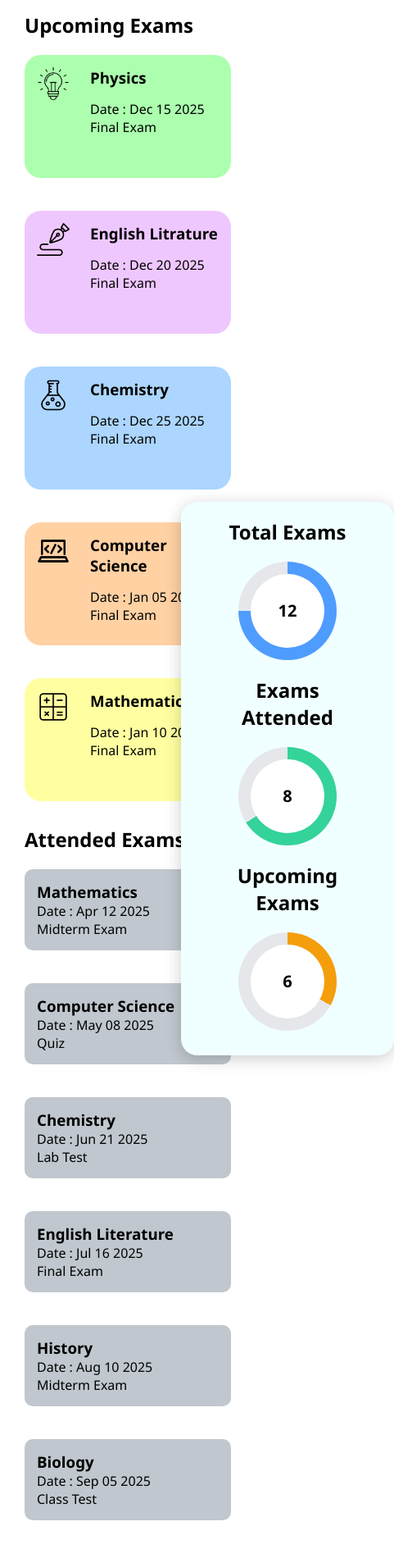
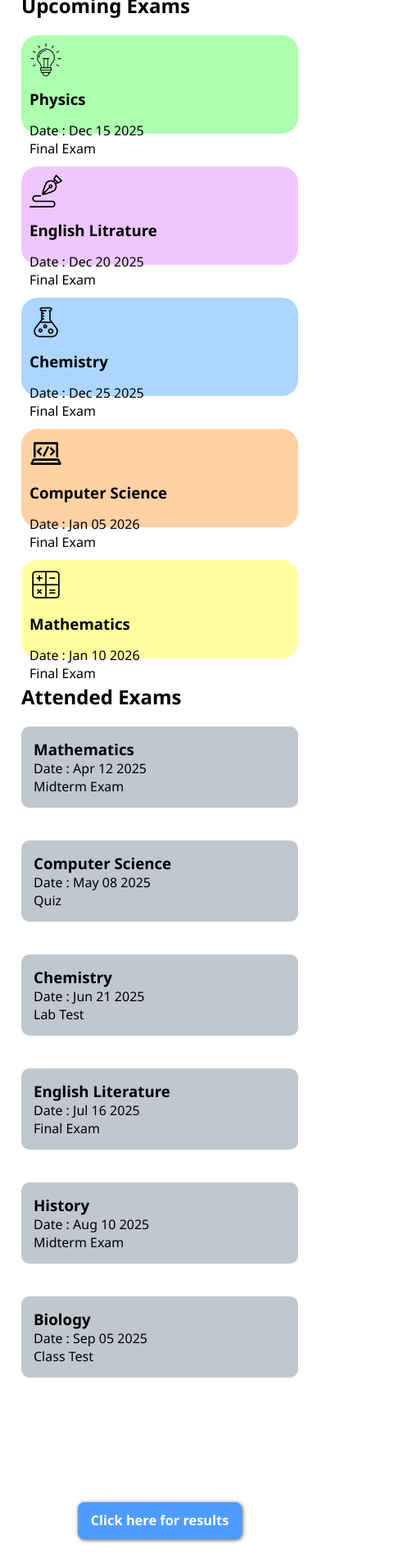
Before and after one commit to tazeem-21/student_dashboard, a plain HTML site: page exam.html in a window 390 px wide. Shown: the part 86-1997 px from the top of the page at 82% size, 481 px wide, since content can reach past the window. Drawn offline with nearby package versions, Linux system fonts and the light colour scheme.

Commit message:
Responsive

```diff
--- /dev/null
+++ b/exam.css
@@ -0,0 +1,223 @@
+html {
+  scroll-padding-top: 70px;
+  scroll-behavior: smooth;
+}
+
+body {
+  max-width: 100%;
+  margin: 0 auto;
+  font-family: Arial, sans-serif;
+}
+
+/* Sections */
+section {
+  min-height: 90vh;
+  box-sizing: border-box;
+  margin-top: 70px;
+  padding: 1rem;
+}
+
+.exam-section {
+  display: flex;
+  justify-content: space-between;
+  max-width: 1200px; /* keep content centered */
+  margin: 0 auto;
+  padding: 0 1rem;
+  gap: 4rem;
+}
+
+.left-exam-section {
+  flex: 1;
+  padding: 20px;
+}
+
+.exam-icon {
+  height: 40px;
+}
+
+.exam-upper-section,
+.exam-lower-section {
+  display: grid;
+  grid-template-columns: repeat(auto-fit, minmax(250px, 1fr));
+  gap: 20px;
+  margin-bottom: 30px;
+}
+
+.exam-attended {
+  margin-top: 20px;
+  background-color: #c0c7ce;
+  padding: 15px;
+  border-radius: 10px;
+}
+
+.exam-box {
+  min-height: 120px;
+  border-radius: 20px;
+  margin-top: 20px;
+  padding: 15px;
+  display: flex;
+  gap: 25px;
+  align-items: center;
+}
+.exam-box h3 {
+  margin-bottom: 15px;
+}
+
+.right-exam-section {
+  width: 350px;
+  text-align: center;
+  display: flex;
+  flex-direction: column;
+  justify-content: flex-start;
+  align-items: center;
+  gap: 3rem;
+}
+
+.right-exam-section h2 {
+  margin-top: 10px;
+}
+
+.exam-bars {
+  border-radius: 20px;
+  margin: 20px;
+  background-color: azure;
+  padding: 10px 20px;
+  box-shadow: 0 4px 20px rgba(0, 0, 0, 0.2);
+  width: 100%;
+}
+
+.circle {
+  margin: 20px;
+  width: 120px;
+  height: 120px;
+  border-radius: 50%;
+  background: conic-gradient(#4F9CFF 75%, #E5E7EB 0);
+  display: flex;
+  align-items: center;
+  justify-content: center;
+  position: relative;
+}
+
+.inner {
+  width: 90px;
+  height: 90px;
+  background: white;
+  border-radius: 50%;
+  display: flex;
+  align-items: center;
+  justify-content: center;
+  font-weight: bold;
+  font-size: 20px;
+}
+
+.green1 {
+  background: conic-gradient(#34D399 66%, #E5E7EB 0);
+}
+.orange1 {
+  background: conic-gradient(#F59E0B 33%, #E5E7EB 0);
+}
+
+/* Colors */
+.blue {
+  background: #acd6ff;
+}
+.green {
+  background: #acffae;
+}
+.orange {
+  background: #ffd1a3;
+}
+.purple {
+  background: #efc7ff;
+}
+.yellow {
+  background: rgb(255, 255, 161);
+}
+
+.result-box {
+  background-color: #4F9CFF;
+  text-align: center;
+  width: 250px;
+  height: 50px;
+  border-radius: 8px;
+  color: white;
+  line-height: 50px;
+  font-weight: bold;
+  box-shadow: 1px 1px 5px rgba(0, 0, 0, 0.7);
+  cursor: pointer;
+  margin-top: 5rem;
+}
+.result-box:hover{
+  transform: translateY(-5px);
+  transition: transform 0.3s ease ;
+}
+
+/* ----------------- Responsive ------------------ */
+
+/* Tablets */
+@media (max-width: 992px) {
+  .exam-section {
+    flex-direction: column;
+    align-items: center;
+    gap: 2rem;
+  }
+
+  .left-exam-section {
+    width: 100%;
+    padding: 10px;
+  }
+
+  .right-exam-section {
+    width: 100%;
+  }
+
+  .exam-box {
+    flex-direction: column;
+    align-items: flex-start;
+    height: auto;
+  }
+}
+
+/* Mobile */
+@media (max-width: 600px) {
+  section {
+    margin-top: 50px;
+    padding: 0.5rem;
+  }
+
+  .exam-section {
+    padding: 0.5rem;
+  }
+
+  .left-exam-section {
+    padding: 10px;
+  }
+
+  .exam-upper-section,
+  .exam-lower-section {
+    grid-template-columns: 1fr; /* stack cards */
+  }
+
+  .exam-box {
+    gap: 15px;
+    padding: 10px;
+    height: 30px;
+  }
+
+  .circle {
+    width: 90px;
+    height: 90px;
+  }
+  .inner {
+    width: 70px;
+    height: 70px;
+    font-size: 16px;
+  }
+
+  .result-box {
+    width: 200px;
+    height: 45px;
+    line-height: 45px;
+    font-size: 14px;
+  }
+}
--- a/exam.html
+++ b/exam.html
@@ -5,7 +5,7 @@
   <meta charset="UTF-8">
   <meta name="viewport" content="width=device-width, initial-scale=1.0">
   <title>Examination</title>
-  <link rel="stylesheet" href="style.css">
+  <link rel="stylesheet" href="exam.css">
   <link rel="stylesheet" href="nav.css">
   <link rel="icon" type="image/png" href="assets/icon1.png" />
   <link rel="stylesheet" href="https://cdn.jsdelivr.net/npm/bootstrap-icons@1.13.1/font/bootstrap-icons.min.css" />
@@ -42,6 +42,7 @@
       <!-- <a href="" class="hamburger"><i class="bi bi-list"></i></a> -->
     </nav>
   </header>
+
   <main>
     <section>
       <div class="exam-section">
@@ -131,6 +132,10 @@
         </div>
 
         <div class="right-exam-section">
+
+          <div class="result-box">
+            <h3>Click here for results</h3>
+          </div>
           <div class="exam-bars">
             <h2>Total Exams</h2>
             <div class="progress-container">
--- a/nav.css
+++ b/nav.css
@@ -5,16 +5,6 @@
   font-family: "Segoe UI", Tahoma, Geneva, Verdana, sans-serif;
 }
 
-html {
-  scroll-padding-top: 70px;
-  scroll-behavior: smooth;
-}
-
-section {
-  height: 90vh;
-  box-sizing: border-box;
-  margin-top: 70px;
-}
 .nav-bar {
   width: 100%;
   height: 70px;
--- a/style.css
+++ b/style.css
@@ -1,20 +1,24 @@
-
 .heroSection {
   display: flex;
-  height: 90vh;
+  flex-wrap: wrap;
+  min-height: 90vh;
+  gap: 20px;
 }
+
 .profile-container {
   width: 20%;
+  min-width: 250px;
 }
 
 .upper-section {
   margin: 15px;
-  height: 20vh;
+  min-height: 20vh;
   border-radius: 10px;
   background-color: rgb(239 239 239);
   display: flex;
   flex-direction: column;
   align-items: center;
+  justify-content: center;
 }
 
 .profile-icon-img {
@@ -27,6 +31,13 @@
   margin-left: 5px;
 }
 
+.lower-section {
+  margin: 15px;
+  min-height: 64vh;
+  border-radius: 10px;
+  background-color: rgb(239 239 239);
+}
+
 .lower-section-content {
   padding: 20px;
 }
@@ -34,12 +45,11 @@
   margin-bottom: 20px;
 }
 
-.lower-section {
-  margin: 15px;
-  height: 64vh;
-  border-radius: 10px;
-  background-color: rgb(239 239 239);
+.card-icon{
+  height: 50px;
 }
+
+/* Worksheet */
 .worksheet {
   width: 70%;
   border-radius: 10px;
@@ -57,7 +67,7 @@
 .card-container {
   margin: 10px;
   display: grid;
-  grid-template-columns: repeat(auto-fit, minmax(100px, 1fr));
+  grid-template-columns: repeat(auto-fit, minmax(200px, 1fr));
   gap: 20px;
 }
 
@@ -108,10 +118,7 @@
   transition: background 0.2s ease;
 }
 
-.card-icon {
-  height: 30px;
-}
-
+/* Progress */
 .progress-container {
   margin-top: 20px;
   text-align: center;
@@ -148,51 +155,51 @@
 
 .details {
   width: 30%;
+  min-width: 250px;
   background-color: rgb(255, 226, 226);
   border-radius: 10px;
   margin: 15px 15px;
 }
 
-.announcement{
+.announcement {
   background-color: #fafdff;
-  height: 250px;
+  min-height: 250px;
   margin: 15px;
   padding: 20px;
   border-radius: 30px;
 }
 
-.announcement p{
+.announcement p {
   margin-bottom: 20px;
 }
-.absent{
+
+.absent {
   margin: 15px;
   border-radius: 10px;
-
 }
 
-.absent-icon{
+.absent-icon {
   display: flex;
   margin-bottom: 15px;
   background-color: #f3e8ff;
   padding: 10px;
   border-radius: 10px;
-
   background: rgba(255, 255, 255, 0.2);
   border: 1px solid rgba(255, 255, 255, 0.3);
   backdrop-filter: blur(10px);
   -webkit-backdrop-filter: blur(10px);
   box-shadow: 0 4px 20px rgba(0, 0, 0, 0.2);
-  transition: transform 0.2s ease;
 }
-.absent-icon-img{
+.absent-icon-img {
   height: 50px;
   border-radius: 50%;
   margin-right: 20px;
 }
 
+/* Schedules */
 .daily-schedule {
   background-color: rgb(255, 227, 227);
-  height: 300px;
+  min-height: 300px;
   padding: 20px;
   margin-bottom: 30px;
 }
@@ -209,7 +216,7 @@
 
 .tabs {
   display: grid;
-  grid-template-columns: repeat(auto-fit, minmax(450px, 1fr));
+  grid-template-columns: repeat(auto-fit, minmax(250px, 1fr));
   gap: 20px;
   margin: 40px;
 }
@@ -218,18 +225,17 @@
   padding: 10px 20px;
   height: 80px;
   border-radius: 10px;
-
   background: rgba(255, 255, 255, 0.2);
   border: 1px solid rgba(255, 255, 255, 0.3);
   backdrop-filter: blur(10px);
-  -webkit-backdrop-filter: blur(10px);
   box-shadow: 0 4px 20px rgba(0, 0, 0, 0.2);
-  transition: transform 0.2s ease;
 }
-.box p{
+.box p {
   color: #484848;
   font-size: 0.9rem;
 }
+
+/* Timetable */
 .timetable {
   margin: auto;
 }
@@ -269,7 +275,6 @@ h2 {
   font-weight: bold;
   color: #000000;
 }
-
 .subject span {
   display: block;
   font-size: 12px;
@@ -290,114 +295,81 @@ h2 {
 .purple {
   background: #efc7ff;
 }
-.yellow{
+.yellow {
   background: rgb(255, 255, 161);
 }
 
-.exam-section{
-  display: flex;
-}
-.left-exam-section{
-  width: 80%;
-  height: auto;
-  padding: 30px;
-}
-
-.exam-icon{
-  height: 40px;
-}
-
-.exam-upper-section, .exam-lower-section{
-  display: grid;
-  grid-template-columns: repeat(auto-fit,minmax(250px, 1fr));
-  gap: 20px;
-  margin-bottom: 30px;
-}
-
-.exam-attended{
-  margin-top: 20px;
-  background-color: #c0c7ce;
-  padding: 15px;
-  border-radius: 10px;
-}
-
-.exam-box{
-  height: 150px;
-  border-radius: 20px;
-  margin-top: 20px;
-  padding: 15px;
-  display: flex;
-  gap: 25px;
-}
-.exam-box h3{
-  margin-bottom: 15px;
-}
-
-.right-exam-section{
-  width: 20%;
-  text-align: center;
-  display: flex;
-  flex-direction: column;
-  justify-content: center;
-  align-items: center;
-}
-
-.right-exam-section h2{
-  margin-top: 10px;
-}
-
-.exam-bars{
-  border-radius: 20px;
-    margin: 20px;
-  background-color: azure;
-  padding: 10px 50px;
-  box-shadow: 0 4px 20px rgba(0, 0, 0, 0.2);
-}
-.circle {
-  margin: 20px;
-  width: 120px;
-  height: 120px;
-  border-radius: 50%;
-  background: conic-gradient(#4F9CFF 75%, #E5E7EB 0);
-  display: flex;
-  align-items: center;
-  justify-content: center;
-  position: relative;
-}
-
-.inner {
-  width: 90px;
-  height: 90px;
-  background: white;
-  border-radius: 50%;
-  display: flex;
-  align-items: center;
-  justify-content: center;
-  font-weight: bold;
-  font-size: 20px;
-}
-
-.green1 {
-  background: conic-gradient(#34D399 66%, #E5E7EB 0);
-}
-.orange1 {
-  background: conic-gradient(#F59E0B 33%, #E5E7EB 0);
-}
-
-
-.form-card-container{
+/* Form Card */
+.form-card-container {
   border-radius: 20px;
   width: 900px;
-  margin:  150px 50px 0px 300px;
-  height: 500px;
+  max-width: 100%;
+  margin: 150px auto;
+  padding: 20px;
+  height: auto;
   background: rgba(255, 255, 255, 0.2);
   border: 1px solid rgba(255, 255, 255, 0.3);
   backdrop-filter: blur(10px);
   -webkit-backdrop-filter: blur(10px);
   box-shadow: 0 4px 20px rgba(0, 0, 0, 0.2);
-  transition: transform 0.2s ease;
 }
 
-.form-container{
-  padding: 40px;
+.form-container {
+  padding: 20px;
 }
+
+/* ----------------- Responsive ----------------- */
+
+/* Tablets */
+@media (max-width: 992px) {
+  .heroSection {
+    flex-direction: column;
+  }
+  .profile-container,
+  .worksheet,
+  .details {
+    width: 100%;
+    min-width: unset;
+  }
+  .form-card-container {
+    margin: 100px 20px;
+    width: auto;
+  }
+}
+
+/* Mobile */
+@media (max-width: 600px) {
+  .upper-section,
+  .lower-section,
+  .announcement,
+  .absent,
+  .daily-schedule,
+  .weekly-schedule {
+    margin: 10px;
+    padding: 15px;
+  }
+
+  .tabs {
+    margin: 20px;
+    grid-template-columns: 1fr;
+  }
+
+  .card-container {
+    grid-template-columns: 1fr;
+  }
+
+  .circular-progress {
+    width: 90px;
+    height: 90px;
+  }
+  .circular-progress span {
+    width: 65px;
+    height: 65px;
+    font-size: 14px;
+  }
+
+  .form-card-container {
+    margin: 50px 10px;
+    padding: 15px;
+  }
+}
```
